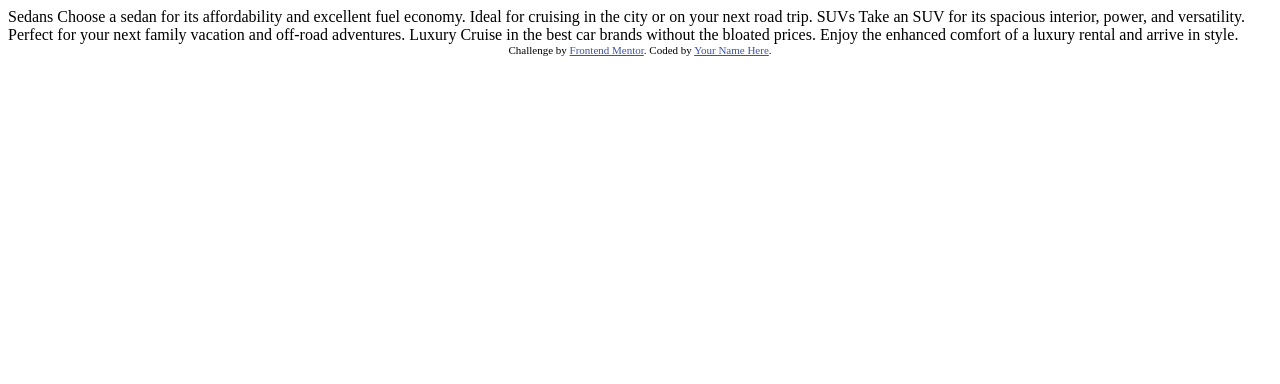
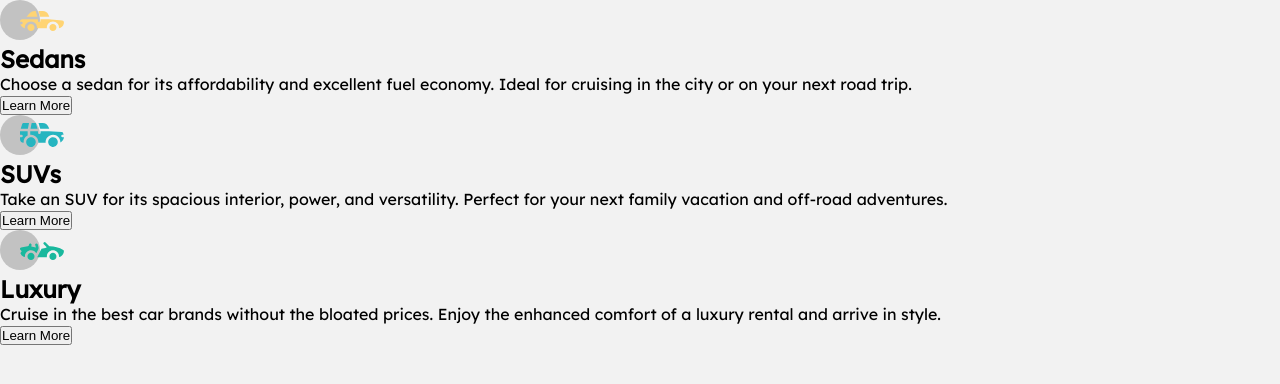
Before and after one commit to cjoak1028/3-column-preview-card, a plain HTML site: page index.html in a window 1280 px wide. Drawn offline with Linux system fonts and the light colour scheme.

Commit message:
added basic markup and style

```diff
--- a/index.html
+++ b/index.html
@@ -1,36 +1,77 @@
 <!DOCTYPE html>
 <html lang="en">
   <head>
-  <meta charset="UTF-8">
-  <meta name="viewport" content="width=device-width, initial-scale=1.0"> <!-- displays site properly based on user's device -->
+    <meta charset="UTF-8" />
+    <meta name="viewport" content="width=device-width, initial-scale=1.0" />
+    <!-- displays site properly based on user's device -->
 
-  <link rel="icon" type="image/png" sizes="32x32" href="./images/favicon-32x32.png">
+    <link
+      rel="icon"
+      type="image/png"
+      sizes="32x32"
+      href="./images/favicon-32x32.png"
+    />
 
     <title>Frontend Mentor | 3-column preview card component</title>
 
+    <link rel="preconnect" href="https://fonts.googleapis.com" />
+    <link rel="preconnect" href="https://fonts.gstatic.com" crossorigin />
+    <link
+      href="https://fonts.googleapis.com/css2?family=Big+Shoulders+Display:wght@700&family=Lexend+Deca&display=swap"
+      rel="stylesheet"
+    />
+
+    <link rel="stylesheet" href="./style.css" />
+
     <!-- Feel free to remove these styles or customise in your own stylesheet 👍 -->
-  <style>
+    <!-- <style>
     .attribution { font-size: 11px; text-align: center; }
     .attribution a { color: hsl(228, 45%, 44%); }
-  </style>
+  </style> -->
   </head>
   <body>
-
-  Sedans
-  Choose a sedan for its affordability and excellent fuel economy. Ideal for cruising in the city
-  or on your next road trip.
-
-  SUVs
-  Take an SUV for its spacious interior, power, and versatility. Perfect for your next family vacation
-  and off-road adventures.
-
-  Luxury
-  Cruise in the best car brands without the bloated prices. Enjoy the enhanced comfort of a luxury
-  rental and arrive in style.
-
-  <div class="attribution">
-    Challenge by <a href="https://www.frontendmentor.io?ref=challenge" target="_blank">Frontend Mentor</a>.
-    Coded by <a href="#">Your Name Here</a>.
+    <div class="col-3">
+      <div class="col-1 sedan">
+        <img
+          class="col__logo"
+          src="./images/icon-sedans.svg"
+          alt="sedan logo"
+        />
+        <h2 class="col__title">Sedans</h2>
+        <p class="col__description">
+          Choose a sedan for its affordability and excellent fuel economy. Ideal
+          for cruising in the city or on your next road trip.
+        </p>
+        <button class="col__cta">Learn More</button>
       </div>
+      <div class="col-1 suv">
+        <img class="col__logo" src="./images/icon-suvs.svg" alt="suv logo" />
+        <h2 class="col__title">SUVs</h2>
+        <p class="col__description">
+          Take an SUV for its spacious interior, power, and versatility. Perfect
+          for your next family vacation and off-road adventures.
+        </p>
+        <button class="col__cta">Learn More</button>
+      </div>
+      <div class="col-1 luxury">
+        <img
+          class="col__logo"
+          src="./images/icon-luxury.svg"
+          alt="luxury logo"
+        />
+        <h2 class="col__title">Luxury</h2>
+        <p class="col__description">
+          Cruise in the best car brands without the bloated prices. Enjoy the
+          enhanced comfort of a luxury rental and arrive in style.
+        </p>
+        <button class="col__cta">Learn More</button>
+      </div>
+    </div>
+    <!-- <div class="attribution">
+      Challenge by
+      <a href="https://www.frontendmentor.io?ref=challenge" target="_blank"
+        >Frontend Mentor</a
+      >. Coded by <a href="#">Your Name Here</a>.
+    </div> -->
   </body>
 </html>
--- /dev/null
+++ b/style.css
@@ -0,0 +1,26 @@
+:root {
+    --color-orange: hsl(31, 77%, 52%);
+    --color-cyan-dark: hsl(184, 100%, 22%);
+    --color-cyan-very-dark: hsl(179, 100%, 13%);
+
+    --color-white-transparent: hsla(0, 0%, 100%, 0.75);
+    --color-gray-very-light: hsl(0, 0%, 95%);
+}
+
+*,
+*::after,
+*::before {
+    margin: 0;
+    padding: 0;
+    box-sizing: inherit;
+}
+
+body {
+    box-sizing: border-box;
+    background-color: var(--color-gray-very-light);
+}
+
+html {
+    font: 62.5%;
+    font-family: 'Lexend Deca', sans-serif;
+}
```
Lines whose indentation alone changed are shown as unchanged.
